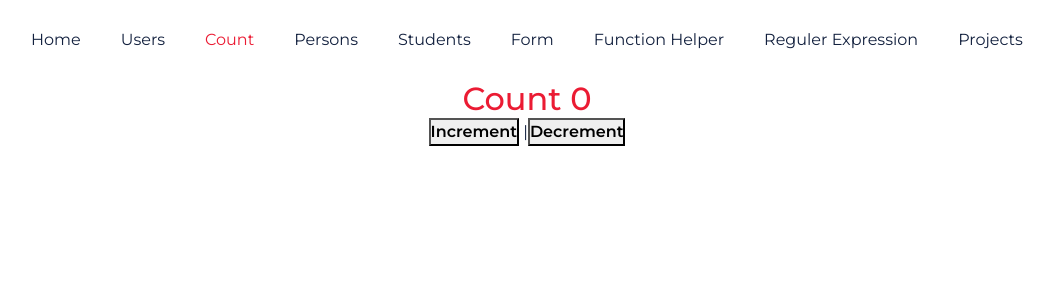
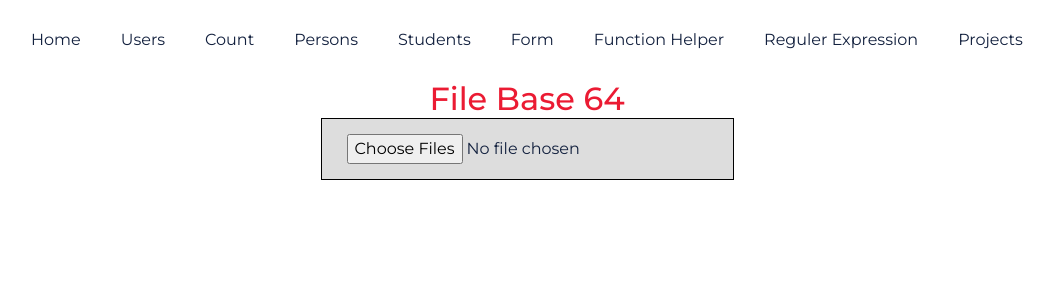
Before and after one commit to jakdev047/react-base-concept, a React (Create React App) app: page /file-base64 in a window 1280 px wide. Before the commit this address led to /count. Shown: the top 300 px of the page, without its empty margins (113-1167 px from the left). Built offline with nearby package versions, Linux system fonts and the light colour scheme.

Commit message:
react-file-base64 complete

```diff
--- a/package.json
+++ b/package.json
@@ -22,6 +22,7 @@
     "react-bootstrap": "^1.3.0",
     "react-datepicker": "^3.1.3",
     "react-dom": "^16.13.1",
+    "react-file-base64": "^1.0.3",
     "react-modal": "^3.11.2",
     "react-redux": "^7.2.1",
     "react-router-dom": "^5.2.0",
--- /dev/null
+++ b/src/pages/FileBase64.js
@@ -0,0 +1,17 @@
+import React, { useState } from 'react';
+import FileBase64 from 'react-file-base64';
+import TopNavigation from '../components/TopNavigation/TopNavigation';
+const FileBase64Pages = () => {
+    return (
+        <div>
+            <TopNavigation title="File Base 64" />
+            <h2>File Base 64</h2>
+            <FileBase64
+                multiple={true}
+                onDone={convertedImg => console.log(convertedImg)}
+            />
+        </div>
+    )
+}
+
+export default FileBase64Pages;
--- a/src/pages/Projects.js
+++ b/src/pages/Projects.js
@@ -13,6 +13,7 @@ class Projects extends Component {
                         <ul className="menu">
                             <li><Link to='/js-to-excel'>JS to Excel</Link></li>
                             <li><Link to='/excel-to-js'>Excel to JS</Link></li>
+                            <li><Link to='/file-base64'>File Base64</Link></li>
                         </ul>
                     </div>
                 </div>
--- a/src/router/AppRoute.js
+++ b/src/router/AppRoute.js
@@ -23,6 +23,7 @@ import Regex from '../pages/Regex';
 import Projects from '../pages/Projects';
 import JsToExcel from '../pages/JsToExcel';
 import ExcelToJs from '../pages/ExcelToJs';
+import FileBase64Pages from '../pages/FileBase64';
 
 class AppRoute extends Component {
 
@@ -52,6 +53,7 @@ class AppRoute extends Component {
           <Route exact path='/all-projects' component={Projects}/>
           <Route exact path='/js-to-excel' component={JsToExcel}/>
           <Route exact path='/excel-to-js' component={ExcelToJs}/>
+          <Route exact path='/file-base64' component={FileBase64Pages}/>
           <Redirect from="/" to="/count" />
           <Route path='*' component={NotFound}/>
 
```
Also changed, not shown: 1 other file (tests, documents, lock files or other folders).
